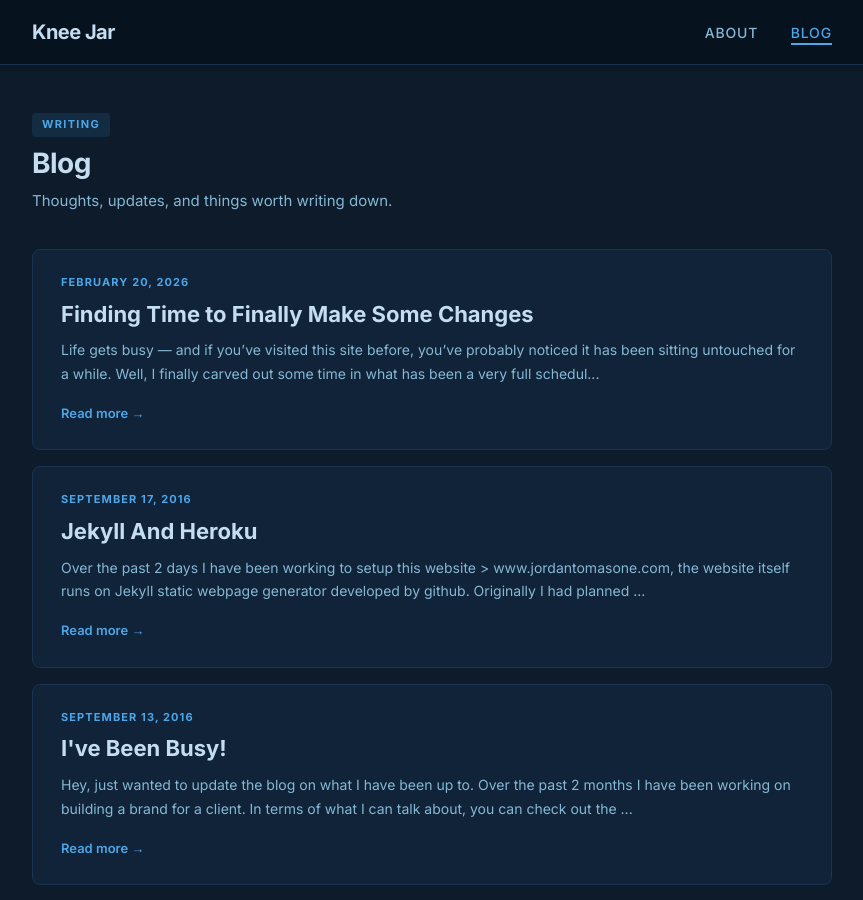
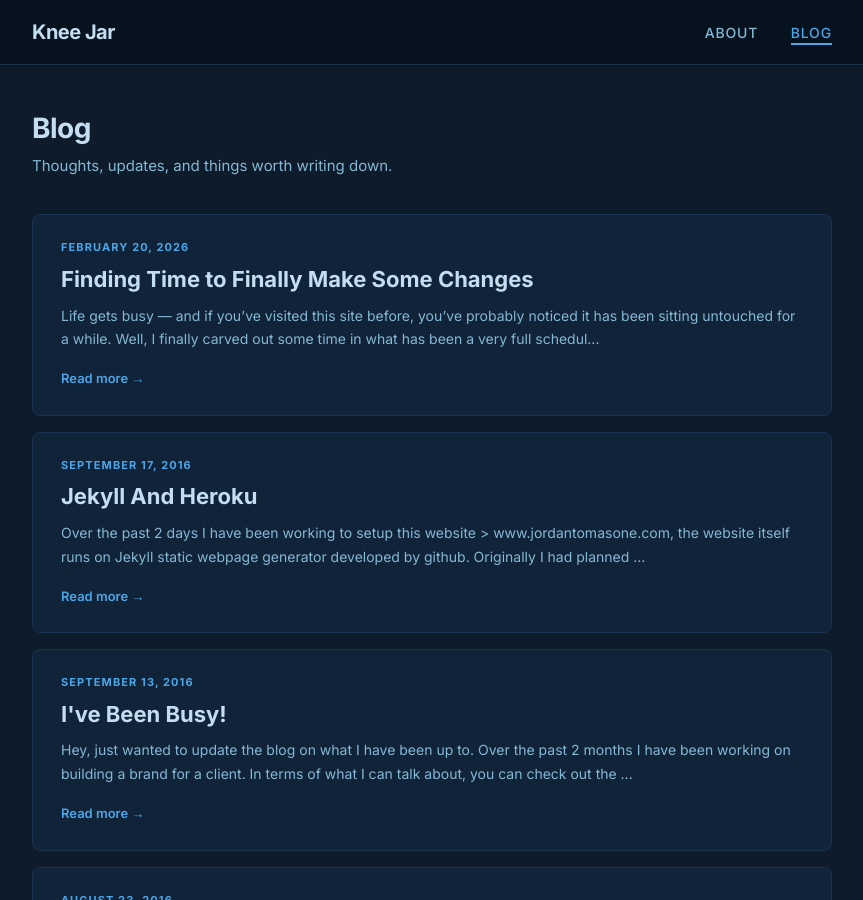
Before and after one commit to haye8277/haye8277.github.io, a Jekyll site: the page built from blog.md, in a window 1280 px wide and 900 px high. Shown: the whole window, without its empty margins (208-1071 px from the left). Built offline with Jekyll 4.4.1, drawn with Linux system fonts in a browser that asks for light colours.

Commit message:
Remove Writing section tag from blog page
Co-Authored-By: Claude Sonnet 4.6 <noreply@anthropic.com>

```diff
--- a/blog.md
+++ b/blog.md
@@ -5,7 +5,6 @@ permalink: /blog/
 ---
 
 <div class="ri-section-header" style="margin-bottom: 36px;">
-  <span class="ri-section-tag">Writing</span>
   <h2>Blog</h2>
   <p style="color: #85b8d4; font-size: 15px; margin-top: 8px; margin-bottom: 0;">Thoughts, updates, and things worth writing down.</p>
 </div>
```
